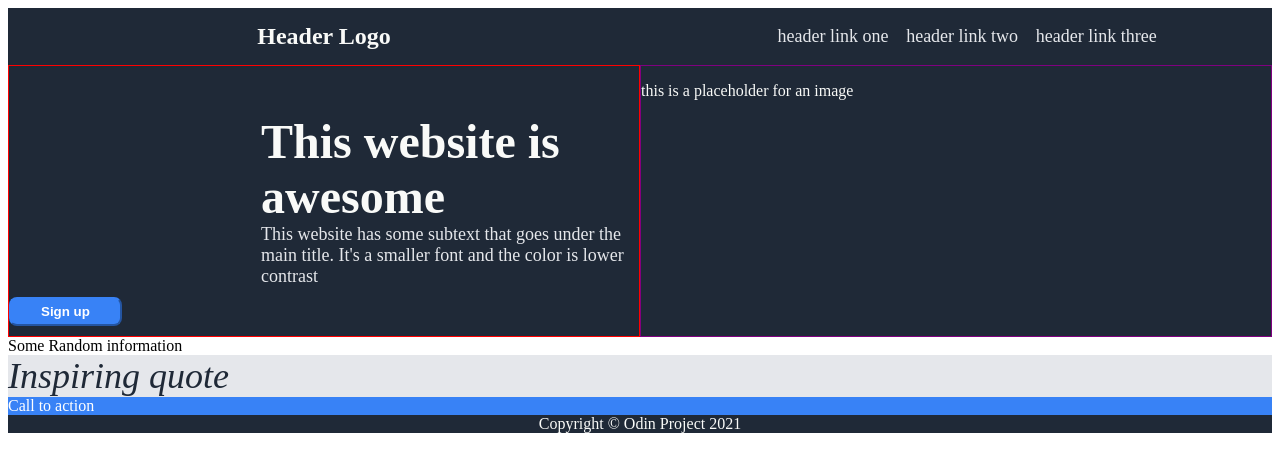
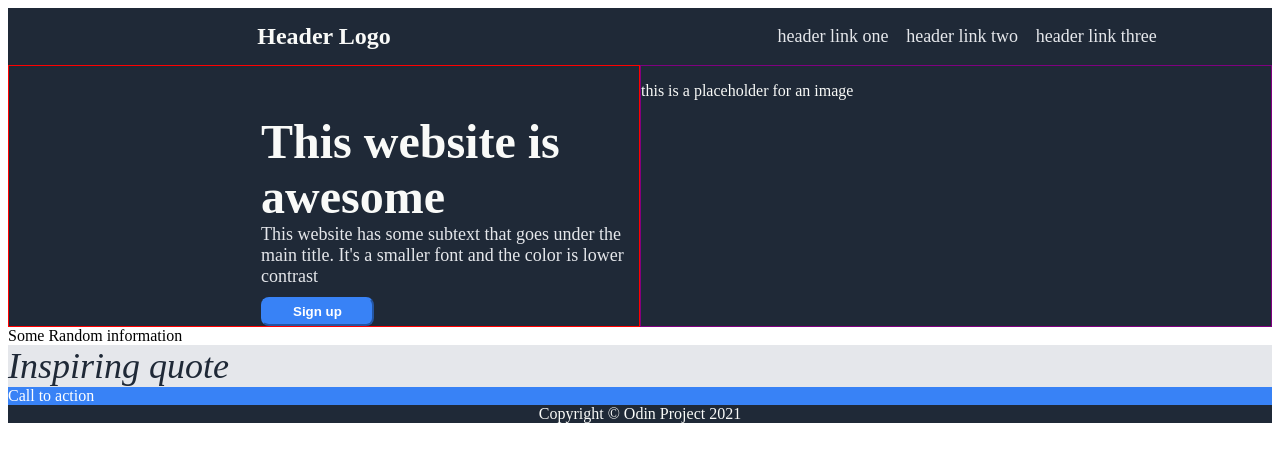
Before and after one commit to bomber34/odin-landing-page, a plain HTML site: page index.html in a window 1280 px wide. Drawn offline with Linux system fonts and the light colour scheme.

Commit message:
adjust signup button css

```diff
--- a/css/style.css
+++ b/css/style.css
@@ -55,7 +55,7 @@
     border: 1px solid red;
 }
 
-.hero-left > * {
+.hero-left > p {
     padding-left: 40%;
 }
 
@@ -73,13 +73,10 @@
 .sign-up-btn {
     border-radius: 8px;
     font-weight: bold;
-
-    padding: 5px 30px;
+    margin-left: 40%;
     margin-right: auto;
     margin-top: 10px;
-    margin-bottom: 10px;
-    justify-content: center;
-    align-content: center;
+    padding: 5px 30px;
 }
 
 .secondary-text {
```
